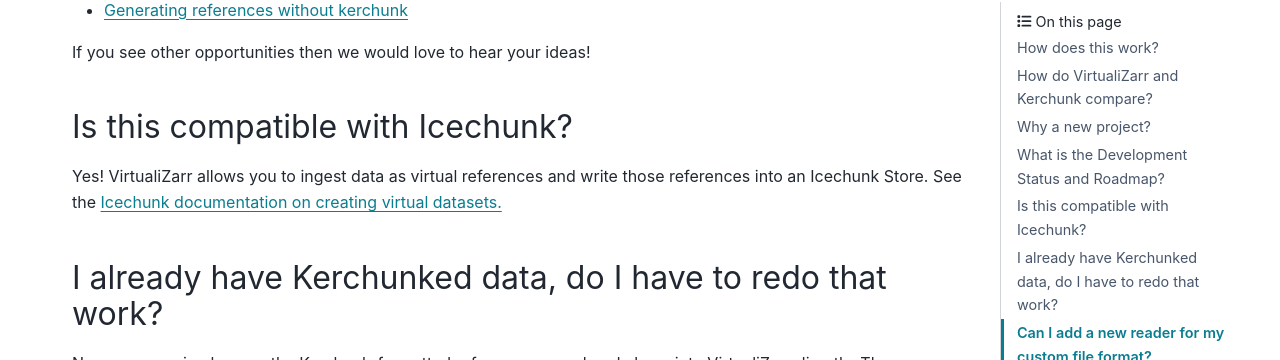
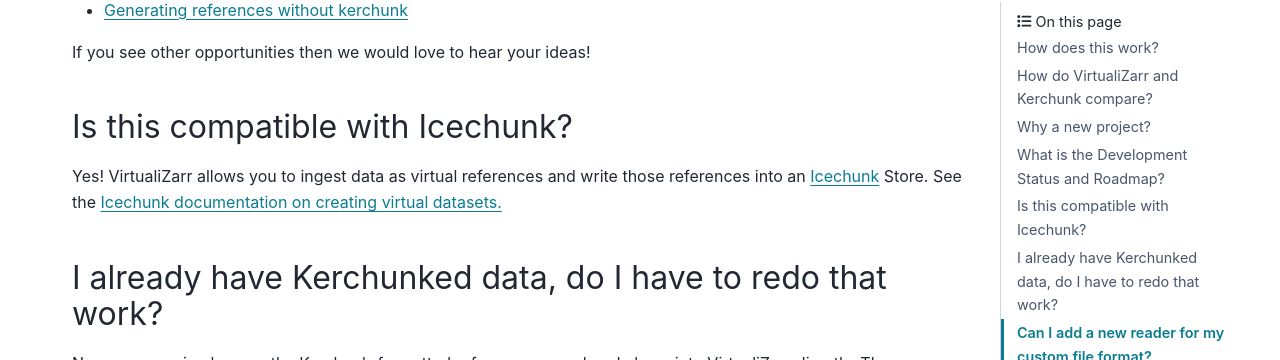
Before and after one commit to zarr-developers/VirtualiZarr, a Sphinx documentation site: the page built from docs/faq.md, in a window 1280 px wide and 900 px high, scrolled down 4699 px. Shown: the part 94-454 px from the top of the window. Built offline with Sphinx 7.4.7 and the PyData theme 0.15.4, drawn with Linux system fonts in a browser that asks for light colours; part of the change alters nothing that is shown.

```diff
--- a/docs/faq.md
+++ b/docs/faq.md
@@ -72,7 +72,7 @@ If you see other opportunities then we would love to hear your ideas!
 
 ## Is this compatible with Icechunk?
 
-Yes! VirtualiZarr allows you to ingest data as virtual references and write those references into an Icechunk Store. See the [Icechunk documentation on creating virtual datasets.](https://icechunk.io/icechunk-python/virtual/#creating-a-virtual-dataset-with-virtualizarr)
+Yes! VirtualiZarr allows you to ingest data as virtual references and write those references into an [Icechunk](https://icechunk.io/) Store. See the [Icechunk documentation on creating virtual datasets.](https://icechunk.io/icechunk-python/virtual/#creating-a-virtual-dataset-with-virtualizarr)
 
 ## I already have Kerchunked data, do I have to redo that work?
 
```
